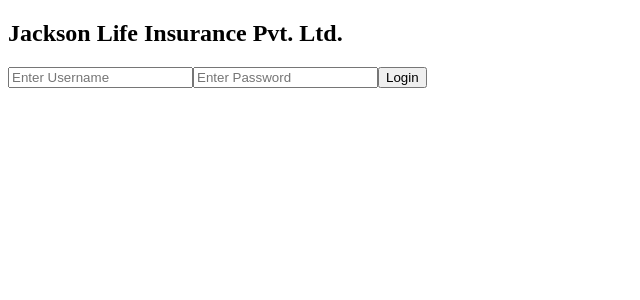
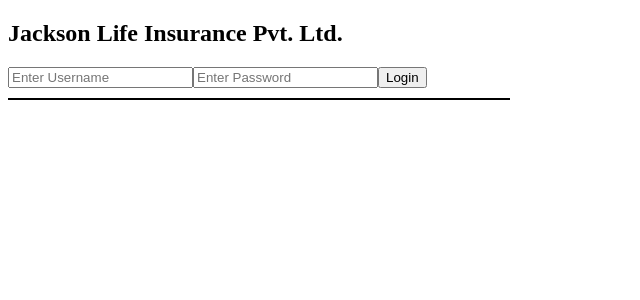
Before and after one commit to gautamamrtanshu22/jnlFrontend, a React (Vite) app: page / in a window 1280 px wide. Shown: the top 300 px of the page, without its empty margins (0-640 px from the left). Built offline with nearby package versions, Linux system fonts and the light colour scheme.

Commit message:
Initial commit

```diff
--- a/src/App.jsx
+++ b/src/App.jsx
@@ -30,7 +30,7 @@ function App() {
   return (
     <>
       <h2>Jackson Life Insurance Pvt. Ltd.</h2>
-      <form onSubmit={handleSubmit}>
+      <form onSubmit={handleSubmit} style={{ marginBottom: "10px" }}>
         <label htmlFor="username"></label>
         <input
           placeholder="Enter Username"
@@ -45,7 +45,18 @@ function App() {
         />
         <button type="submit">Login</button>
       </form>
-      <div>{token}</div>
+      <div
+        style={{
+          width: "500px",
+          border: "solid black 1px",
+          height: "auto",
+          overflow: "auto",
+          wordBreak: "break-word",
+          overflowWrap: "break-word",
+        }}
+      >
+        {token}
+      </div>
     </>
   );
 }
```
